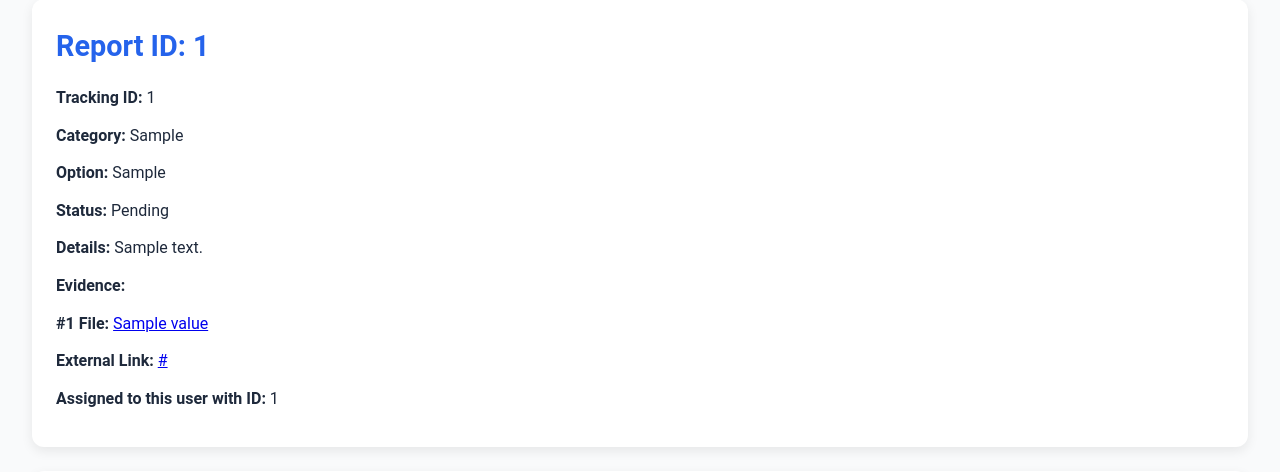
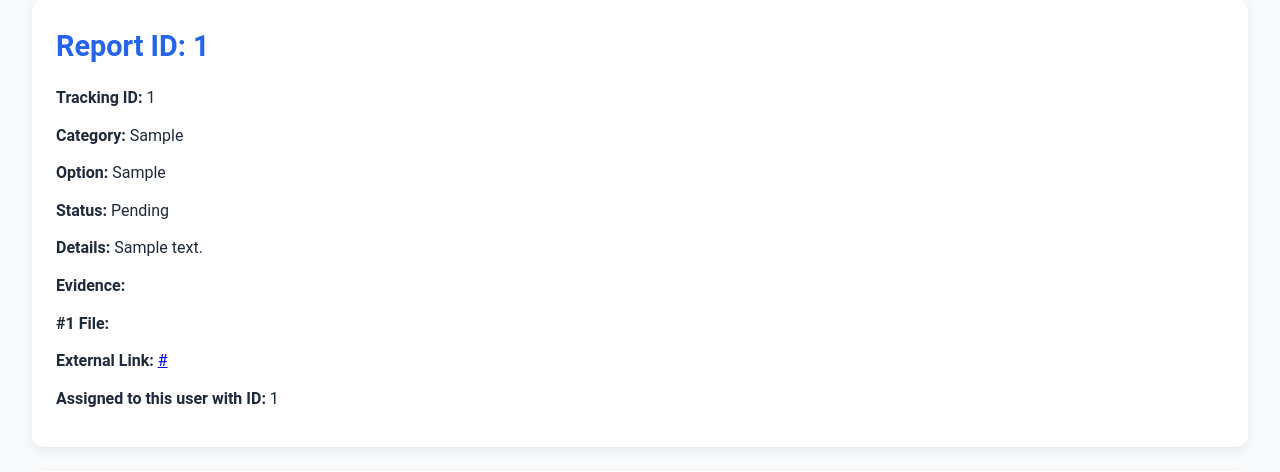
Before and after one commit to smintech/reportsystemapp, a Flask app: template templates/view_report.html in a window 1280 px wide. Shown: the part 33-505 px from the top of the page. Run offline with Flask 3, Linux system fonts and the light colour scheme; the template is opened without the code that fills it: most values are stand-ins (such as "Sample title", 1, 10 or a date in 2020); some libraries are stand-ins or nearby versions.

Commit message:
Update view_report.html

```diff
--- a/templates/view_report.html
+++ b/templates/view_report.html
@@ -175,19 +175,11 @@ a.back-link:hover {
                 </p>
             {% else %}
                 <p><strong>#{{ item.id }} File:</strong>
-                    <a href="{{ url_for('get_evidence',
-                        tracking_id=report.tracking_id,
-                        filename=item.value|replace("'", "")|replace("[", "")|replace("]", "")
-                    ) }}" target="_blank">{{ item.value }}</a>
                 </p>
             {% endif %}
         {% endfor %}
     {% elif report.evidence_list.single %}
         <p><strong>File:</strong>
-            <a href="{{ url_for('get_evidence',
-                tracking_id=report.tracking_id,
-                filename=report.evidence_list.single|replace("'", "")|replace("[", "")|replace("]", "")
-            ) }}" target="_blank">{{ report.evidence_list.single }}</a>
         </p>
     {% endif %}
     {# Display external link if any, independent of files #}
```
